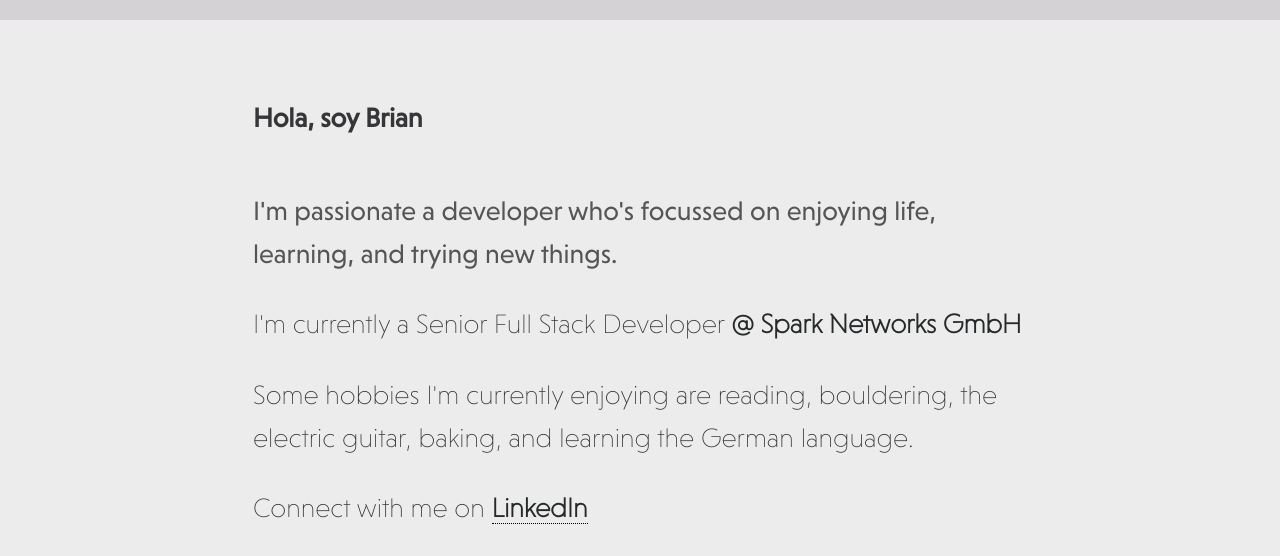
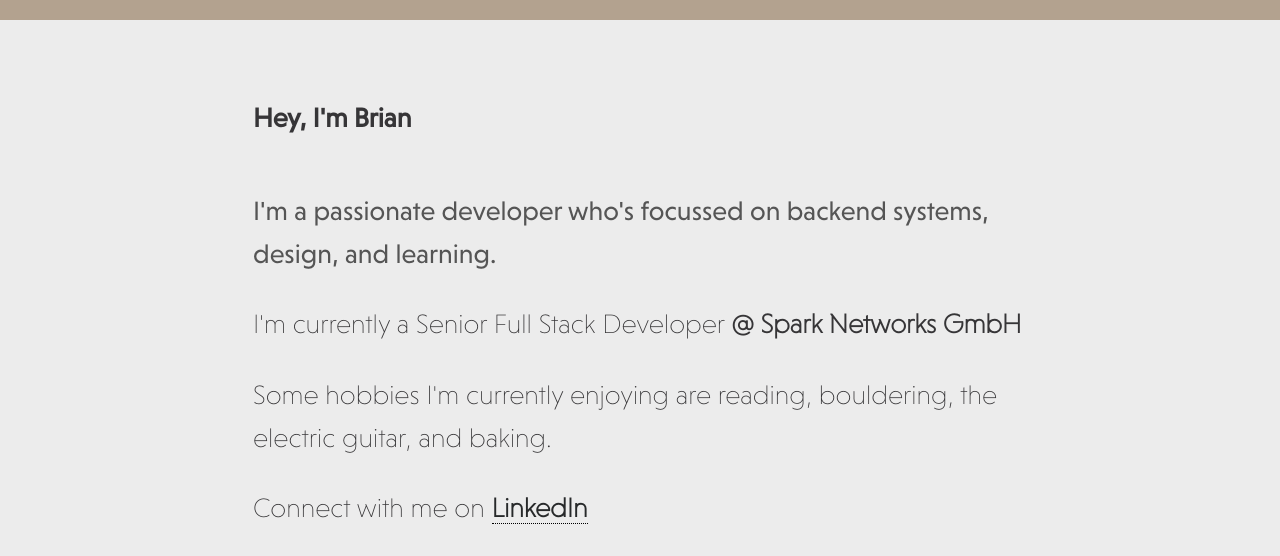
Before and after one commit to brianinoa/brianinoa, a Next.js app: page / in a window 1280 px wide. Shown: the top 556 px of the page. Built offline with nearby package versions, Linux system fonts and the light colour scheme.

Commit message:
Make page server side rendered

```diff
--- a/pages/_document.tsx
+++ b/pages/_document.tsx
@@ -1,24 +1,9 @@
-import Document, { Html, Head, Main, NextScript, DocumentContext, DocumentProps } from 'next/document'
-import { ServerStyleSheet } from 'styled-components';
-
-interface StyleDocumentProps extends DocumentProps {
-    styleTags: Array<React.ReactElement<{}>>;
-};
+import { GetStaticProps } from 'next'
+import Document, { Html, Head, Main, NextScript } from 'next/document'
 
 export default class MyDocument extends Document {
-    static async getInitialProps(ctx: DocumentContext) {
-        const { renderPage } = ctx;
-        const sheet = new ServerStyleSheet();
-        // Step 2: Retrieve styles from components in the page
-        const page = renderPage((App) => (props) =>
-            sheet.collectStyles(<App {...props} />),
-        );
+    async getStaticProps() {
 
-        // Step 3: Extract the styles as <style> tags
-        const styles = sheet.getStyleElement();
-
-        // Step 4: Pass styleTags as a prop
-        return { ...page, styles };
     }
 
     render() {
--- a/pages/index.tsx
+++ b/pages/index.tsx
@@ -1,61 +1,44 @@
 import Head from 'next/head'
-import { GetServerSideProps } from 'next'
 import React from 'react';
 import Layout, { siteTitle } from '../components/layout/layout'
 import { GlobalStyles } from '../styles/global';
 
-interface HomeProps {
-  greeting: string;
-  styles: {
-    topBarStyle: any;
-    topBarClassName: string;
-  }
-  urls: {
-    [ key: string ]: string
-  }
-};
-
-export default class Home extends React.Component<HomeProps> {
-  constructor(props: HomeProps) {
-    super(props);
-  }
-
-  componentDidMount() {
-    console.info('no more state, and theme...')
+export default class Home extends React.Component<{}> {
+  constructor() {
+    super({});
   }
 
   render() {
-    const { greeting, styles, urls } = this.props;
     return (
       <>
         <GlobalStyles />
         <section>
-          <div style={styles.topBarStyle} className={styles.topBarClassName}></div>
+          <div className="bar"></div>
         </section>
         <Layout>
           <Head>
             <title>{siteTitle}</title>
           </Head>
           <section style={{ "display": "flex", "justifyContent": "space-between" }}>
-            <h2 style={{ "display": "inline", "alignSelf": "flex-start" }}>{greeting} Brian</h2>
+            <h2 style={{ "display": "inline", "alignSelf": "flex-start" }}>Hey, I'm Brian</h2>
           </section>
           <section>
             <p className={'introduction'}>
-              I'm passionate a developer who's focussed on enjoying life, learning, and trying new things.
+              I'm a passionate developer who's focussed on backend systems, design, and learning.
             </p>
 
             <p>
               I'm currently a Senior Full Stack Developer <strong>
-                <a href={urls.sparkUrl} target="_blank" rel="external" referrerPolicy="no-referrer">@ Spark Networks GmbH</a>
+                @ Spark Networks GmbH
               </strong>
             </p>
             <p>
-              Some hobbies I'm currently enjoying are reading, bouldering, the electric guitar, baking, and learning the German language.
+              Some hobbies I'm currently enjoying are reading, bouldering, the electric guitar, and baking.
             </p>
 
             <p>
               Connect with me on <strong>
-                <a className={'c-link'} href={urls.linkedInUrl} target="_blank" rel="external" referrerPolicy="no-referrer">LinkedIn</a>
+                <a className={'c-link'} href="https://www.linkedin.com/in/brian-inoa/" target="_blank" rel="external" referrerPolicy="no-referrer">LinkedIn</a>
               </strong>
             </p>
           </section>
@@ -64,42 +47,3 @@ export default class Home extends React.Component<HomeProps> {
     )
   }
 }
-
-export const getServerSideProps: GetServerSideProps = async () => {
-  const backgroundColor = getTopBarColor();
-  const greeting = getGreeting();
-  return {
-    props: {
-      urls: {
-        adaptiveUrl: "https://weareadaptive.com/",
-        upsUrl: "https://www.ups.com/",
-        linkedInUrl: "https://www.linkedin.com/in/brian-inoa/",
-        sparkUrl: "https://www.spark.com",
-      },
-      greeting,
-      styles: {
-        topBarStyle: { backgroundColor },
-        topBarClassName: 'bar',
-      },
-    }
-  }
-}
-
-const getIndexInRange = (min: number, max: number) => {
-  const offset = 1;
-  return Math.floor(Math.random() * (max - min + offset) + min);
-}
-
-const getGreeting = () => {
-  const greetings = [
-    'Hallo, ich bin',
-    'Hola, soy',
-    'Hey, I\'m'
-  ];
-  return greetings[ getIndexInRange(0, greetings.length - 1) ];
-}
-
-const getTopBarColor = () => {
-  const colors = [ '#D0B8AC', '#AE9F8B', '#846B8A', '#D4D2D5', '#6E6A6F' ];
-  return colors[ getIndexInRange(0, colors.length - 1) ];
-}
--- a/styles/global.tsx
+++ b/styles/global.tsx
@@ -2,6 +2,24 @@ import { createGlobalStyle } from 'styled-components';
 import { Theme as DefaultTheme } from './theme';
 
 export const GlobalStyles = createGlobalStyle`
+    @keyframes multicolor {
+        0% { background-color: #D0B8AC; }
+        16% { background-color: #AE9F8B; }
+        33% { background-color: #846B8A; }
+        49% { background-color: #D4D2D5; }
+        66% { background-color: #6E6A6F; }
+        100% { background-color: #D0B8AC; }
+    }
+
+    @-webkit-keyframes multicolor {
+        0% { background-color: #D0B8AC; }
+        16% { background-color: #AE9F8B; }
+        33% { background-color: #846B8A; }
+        49% { background-color: #D4D2D5; }
+        66% { background-color: #6E6A6F; }
+        100% { background-color: #D0B8AC; }
+    }
+
     @font-face {
         font-family: NiveauGroteskBold;
         src: url(/fonts/NiveauGroteskBold.otf);
@@ -57,6 +75,13 @@ export const GlobalStyles = createGlobalStyle`
         width: 100%;
         height: 20px;
         background-color: #ae9f8b;
+        animation: 60s multicolor;
+        -webkit-animation: 60s multicolor;
+    }
+
+    .bar:hover {
+        -webkit-animation-play-state: 0;
+        animation-play-state: 0;
     }
 
     a:hover {
```
